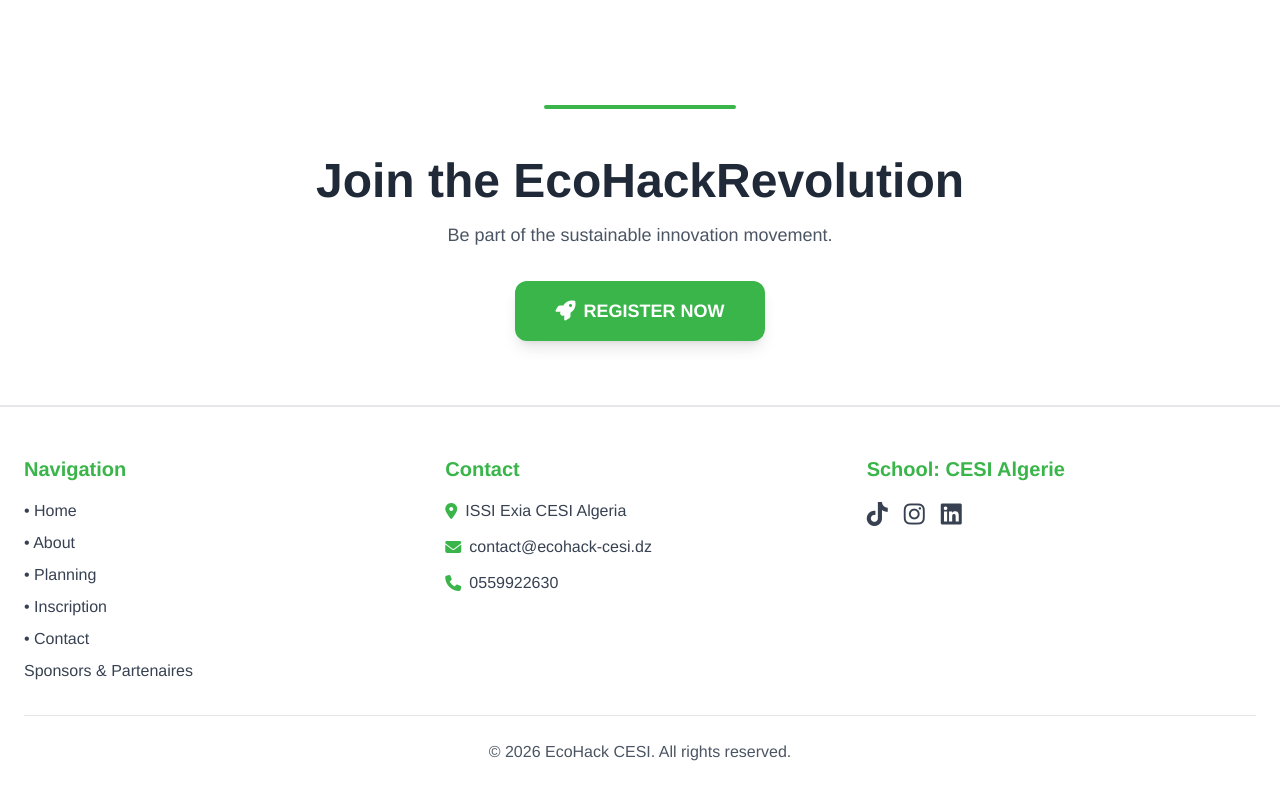
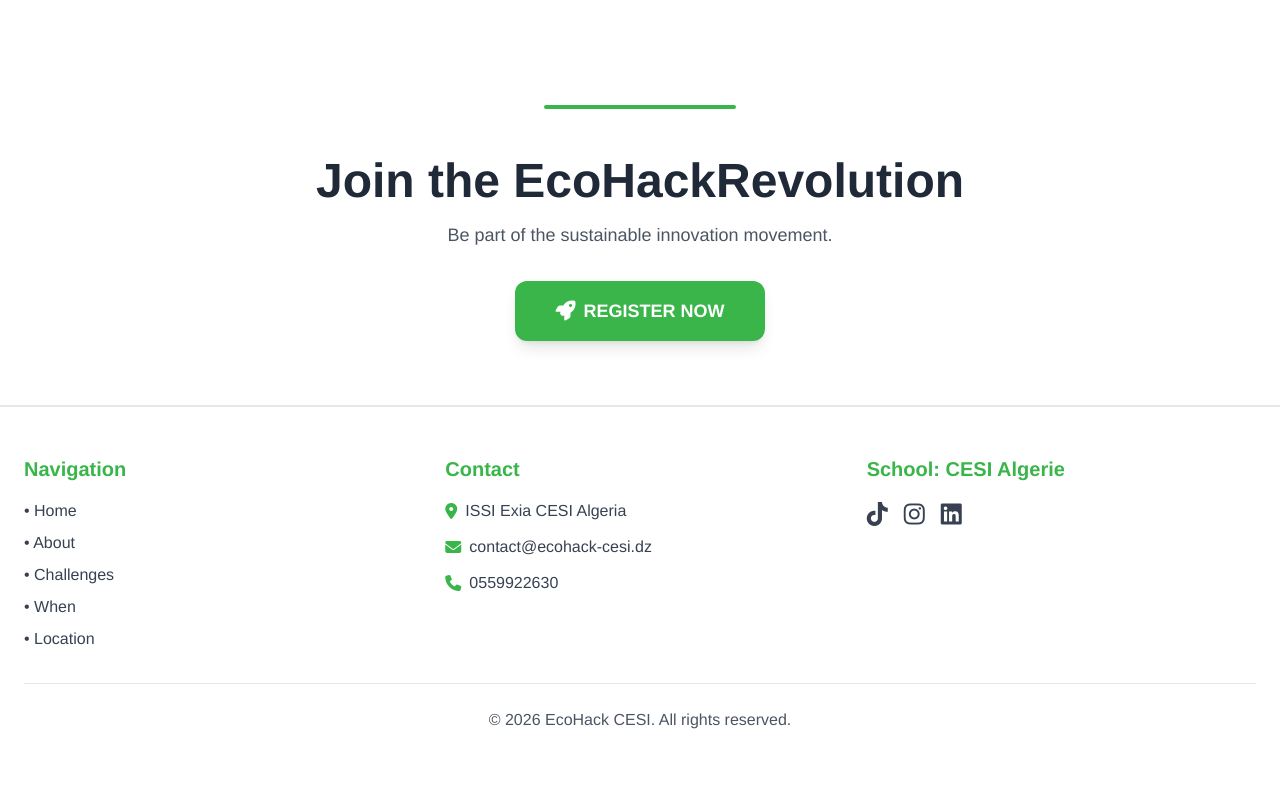
Before and after one commit to MoumenMHT/hackathon, a Vue app: page / in a window 1280 px wide. Shown: the part 4342-5142 px from the top of the page. Built offline with nearby package versions, Linux system fonts and the light colour scheme.

Commit message:
fix the lonks iin footer

```diff
--- a/src/components/home/Footer.vue
+++ b/src/components/home/Footer.vue
@@ -7,33 +7,28 @@
           <h3 class="text-[#39B54A] text-lg md:text-xl font-bold mb-4">Navigation</h3>
           <ul class="space-y-2 text-sm md:text-base">
             <li>
-              <a href="#" class="text-gray-700 hover:text-[#39B54A] transition">
+              <a @click.prevent="scrollToSection('home')" href="#home" class="text-gray-700 hover:text-[#39B54A] transition cursor-pointer">
                 • Home
               </a>
             </li>
             <li>
-              <a href="#" class="text-gray-700 hover:text-[#39B54A] transition">
+              <a @click.prevent="scrollToSection('about')" href="#about" class="text-gray-700 hover:text-[#39B54A] transition cursor-pointer">
                 • About
               </a>
             </li>
             <li>
-              <a href="#" class="text-gray-700 hover:text-[#39B54A] transition">
-                • Planning
+              <a @click.prevent="scrollToSection('challenges')" href="#challenges" class="text-gray-700 hover:text-[#39B54A] transition cursor-pointer">
+                • Challenges
               </a>
             </li>
             <li>
-              <a href="#" class="text-gray-700 hover:text-[#39B54A] transition">
-                • Inscription
+              <a @click.prevent="scrollToSection('whene')" href="#whene" class="text-gray-700 hover:text-[#39B54A] transition cursor-pointer">
+                • When
               </a>
             </li>
             <li>
-              <a href="#" class="text-gray-700 hover:text-[#39B54A] transition">
-                • Contact
-              </a>
-            </li>
-            <li>
-              <a href="#" class="text-gray-700 hover:text-[#39B54A] transition">
-                Sponsors & Partenaires
+              <a @click.prevent="scrollToSection('location')" href="#location" class="text-gray-700 hover:text-[#39B54A] transition cursor-pointer">
+                • Location
               </a>
             </li>
           </ul>
@@ -88,8 +83,18 @@
   </footer>
 </template>
 
-<script>
-export default {
-  name: 'Footer'
+<script setup>
+const scrollToSection = (sectionId) => {
+  const element = document.getElementById(sectionId)
+  if (element) {
+    const navHeight = 80 // Height of the navbar
+    const elementPosition = element.offsetTop
+    const offsetPosition = elementPosition - navHeight
+
+    window.scrollTo({
+      top: offsetPosition,
+      behavior: 'smooth'
+    })
+  }
 }
 </script>
```
